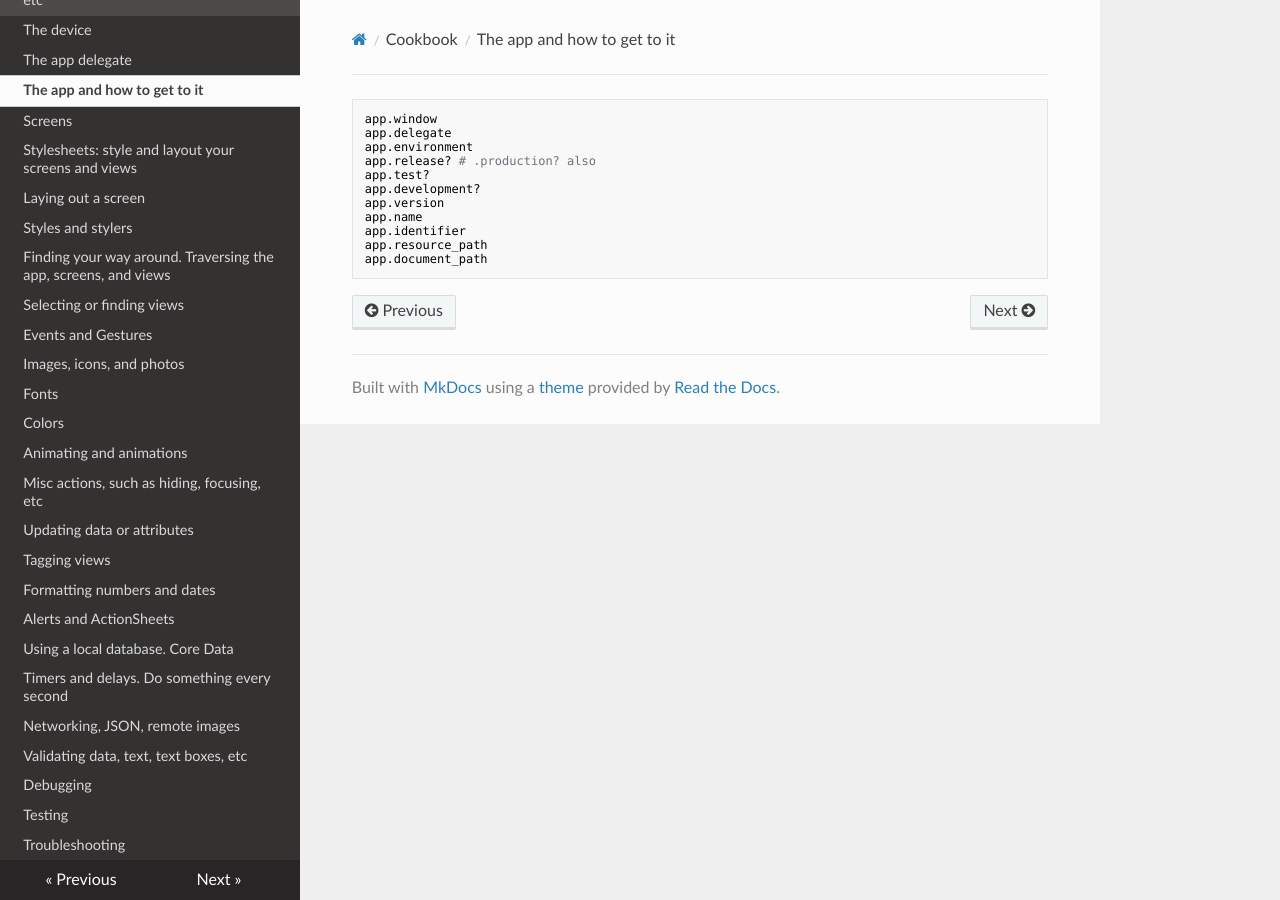
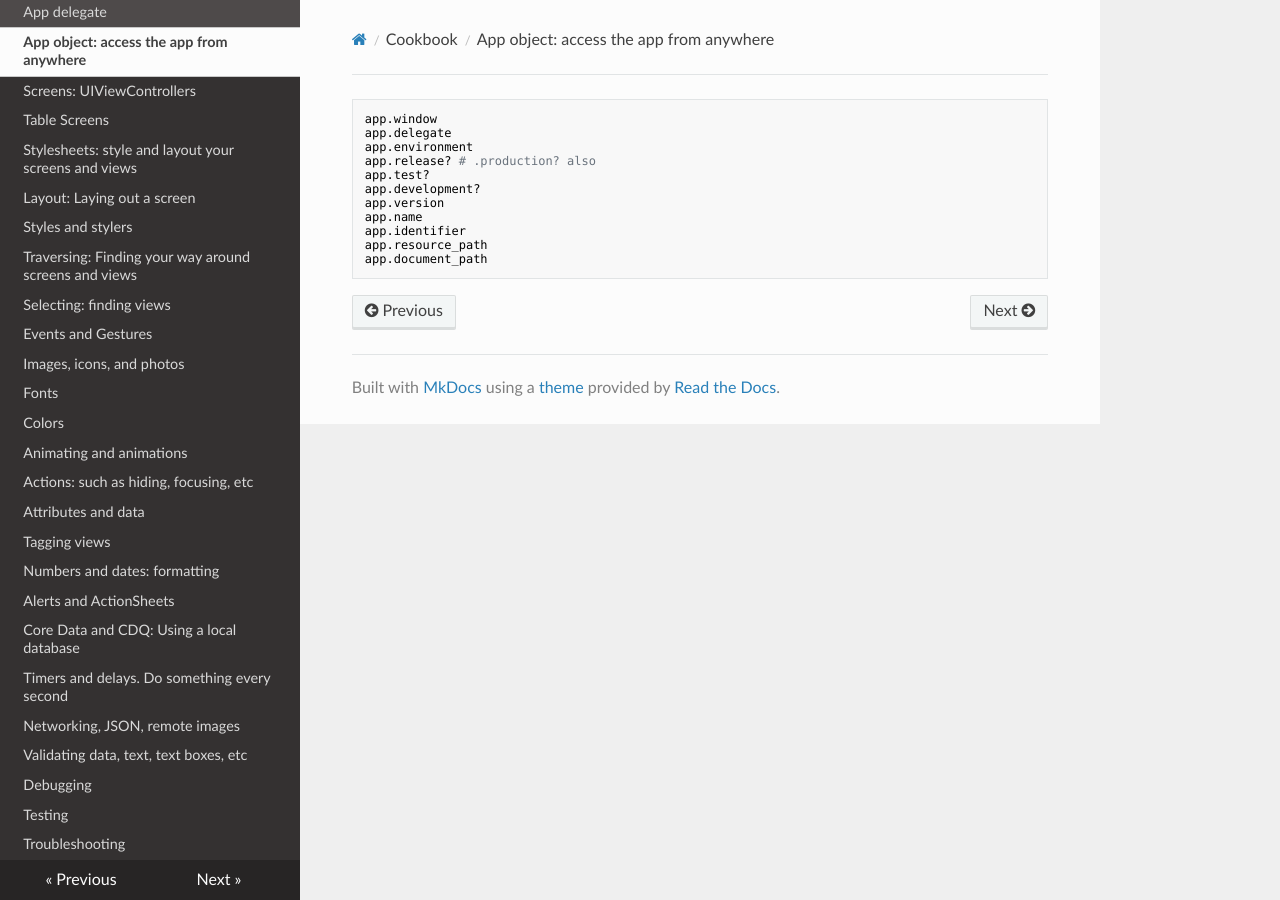
Before and after one commit to infinitered/redpotion, an MkDocs documentation site: the page built from docs/cookbook/app.md, in a window 1280 px wide. Built offline with MkDocs 1.6.1, drawn with Linux system fonts in a browser that asks for light colours; nearby versions of some CDN libraries; old or Windows-style settings are respelled for this version of MkDocs; some of the changed text lies outside the part shown.

Commit message:
Updated docs

```diff
--- a/mkdocs.yml
+++ b/mkdocs.yml
@@ -9,25 +9,26 @@ pages:
 - [cookbook/command_line.md, Cookbook,                "Command-line and REPL tools"]
 - [cookbook/project.md, Cookbook,                     "Project info, are you in the simulator, dev, release, on what OS, what device, etc"]
 - [cookbook/device.md, Cookbook,                      "The device"]
-- [cookbook/app_delegate.md, Cookbook,                "The app delegate"]
-- [cookbook/app.md, Cookbook,                         "The app and how to get to it"]
-- [cookbook/screens.md, Cookbook,                     "Screens"]
+- [cookbook/app_delegate.md, Cookbook,                "App delegate"]
+- [cookbook/app.md, Cookbook,                         "App object: access the app from anywhere"]
+- [cookbook/screens.md, Cookbook,                     "Screens: UIViewControllers"]
+- [cookbook/table_screens.md, Cookbook,               "Table Screens"]
 - [cookbook/stylesheets.md, Cookbook,                 "Stylesheets: style and layout your screens and views"]
-- [cookbook/layout_a_screen.md, Cookbook,             "Laying out a screen"]
+- [cookbook/layout_a_screen.md, Cookbook,             "Layout: Laying out a screen"]
 - [cookbook/stylers.md, Cookbook,                     "Styles and stylers"]
-- [cookbook/traversing.md, Cookbook,                  "Finding your way around. Traversing the app, screens, and views"]
-- [cookbook/selecting.md, Cookbook,                   "Selecting or finding views"]
+- [cookbook/traversing.md, Cookbook,                  "Traversing: Finding your way around screens and views"]
+- [cookbook/selecting.md, Cookbook,                   "Selecting: finding views"]
 - [cookbook/events_and_gestures.md, Cookbook,         "Events and Gestures"]
 - [cookbook/images.md, Cookbook,                      "Images, icons, and photos"]
 - [cookbook/fonts.md, Cookbook,                       "Fonts"]
 - [cookbook/colors.md, Cookbook,                      "Colors"]
 - [cookbook/animations.md, Cookbook,                  "Animating and animations"]
-- [cookbook/actions.md, Cookbook,                     "Misc actions, such as hiding, focusing, etc"]
-- [cookbook/attributes.md, Cookbook,                  "Updating data or attributes"]
+- [cookbook/actions.md, Cookbook,                     "Actions: such as hiding, focusing, etc"]
+- [cookbook/attributes.md, Cookbook,                  "Attributes and data"]
 - [cookbook/tagging.md, Cookbook,                     "Tagging views"]
-- [cookbook/format.md, Cookbook,                      "Formatting numbers and dates"]
+- [cookbook/format.md, Cookbook,                      "Numbers and dates: formatting"]
 - [cookbook/alerts_and_action_sheets.md, Cookbook,    "Alerts and ActionSheets"]
-- [cookbook/core_data.md, Cookbook,                   "Using a local database. Core Data"]
+- [cookbook/core_data.md, Cookbook,                   "Core Data and CDQ: Using a local database"]
 - [cookbook/timers.md, Cookbook,                      "Timers and delays. Do something every second"]
 - [cookbook/networking.md, Cookbook,                  "Networking, JSON, remote images"]
 - [cookbook/validations.md, Cookbook,                 "Validating data, text, text boxes, etc"]
```
Also changed, not shown: docs/cookbook/table_screens.md (added, +22 -0 lines).
